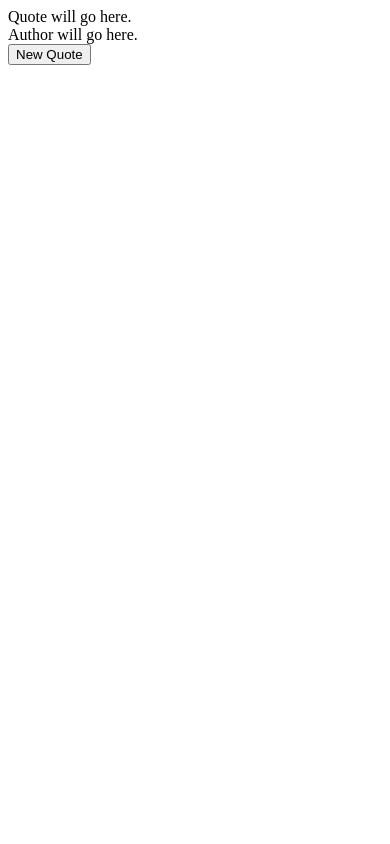
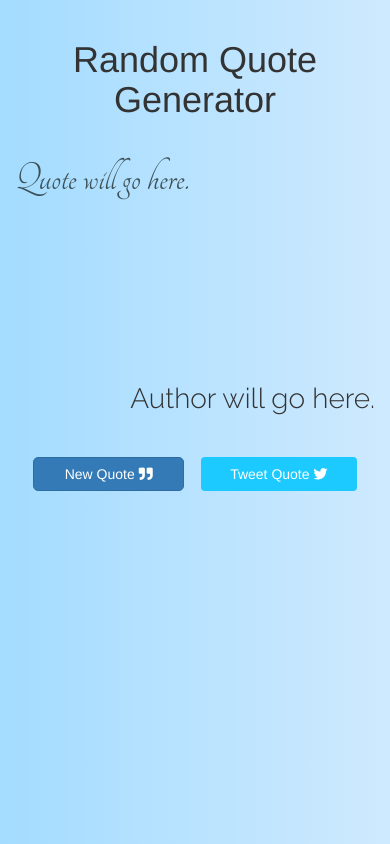
Before and after one commit to dufferbrady/Random-Quote-Generator, a plain HTML site: page index.html in a window 390 px wide. Drawn offline with nearby package versions, Linux system fonts and the light colour scheme.

Commit message:
Updated the index file
Included Bootstrap, font awesome and some google fonts. Also used the style sheet to create a nice looking responsive app.

```diff
--- a/index.html
+++ b/index.html
@@ -2,21 +2,56 @@
 <html>
 <head>
 	<title>Random Quote Generator</title>
+
+	<!-- Local CSS style sheet -->
+	<link rel="stylesheet" type="text/css" href="style.css">
+
+	<!-- Latest compiled and minified CSS -->
+	<link rel="stylesheet" href="https://maxcdn.bootstrapcdn.com/bootstrap/3.3.7/css/bootstrap.min.css" integrity="sha384-BVYiiSIFeK1dGmJRAkycuHAHRg32OmUcww7on3RYdg4Va+PmSTsz/K68vbdEjh4u" crossorigin="anonymous">
+
+	<!-- Google Fonts Tangerine-->
+	<link href="https://fonts.googleapis.com/css?family=Tangerine" rel="stylesheet">
+
+	<!-- Google Fonts Raleway -->
+	<link href="https://fonts.googleapis.com/css?family=Raleway:300,400" rel="stylesheet">
+
+	<!-- Font Awesome CDN -->
+	<link rel="stylesheet" href="https://use.fontawesome.com/releases/v5.0.12/css/all.css" integrity="sha384-G0fIWCsCzJIMAVNQPfjH08cyYaUtMwjJwqiRKxxE/rx96Uroj1BtIQ6MLJuheaO9" crossorigin="anonymous">
+
 </head>
 <body>
-	<div id = "quote">
-		Quote will go here.
+	<h1>Random Quote Generator</h1>
+	<div class = "container">
+		<div class = "row">
+			<div class = "col-sm-10 col-md-8 col-lg-8">
+				<div id = "quote">
+				Quote will go here.
+				</div>
+			</div>
+		</div>
+		<div class = "row">
+				<div class = "col-sm-6 offset-sm-4 col-md-8 offset-md-2 col-lg-8 offset-lg-2">
+					<div id = "author">
+					Author will go here.
+					</div>
+				</div>
+			</div>
+		<div class = "buttons">
+			<button class = "btn btn-primary" id = "submit">New Quote   <i class="fas fa-quote-right"></i></button>
+			<button class = "btn" id = "tweet">Tweet Quote <i class="fab fa-twitter"></i></button>
+		</div>
 	</div>
-	<div id = "author">
-		Author will go here.
-	</div>
-	<button id = "submit">New Quote</button>
+
 
 <script
   src="https://code.jquery.com/jquery-3.3.1.min.js"
   integrity="sha256-FgpCb/KJQlLNfOu91ta32o/NMZxltwRo8QtmkMRdAu8="
   crossorigin="anonymous"></script>
+
 <script type="text/javascript" src="main.js"></script>
+
+<!-- Latest compiled and minified JavaScript -->
+<script src="https://maxcdn.bootstrapcdn.com/bootstrap/3.3.7/js/bootstrap.min.js" integrity="sha384-Tc5IQib027qvyjSMfHjOMaLkfuWVxZxUPnCJA7l2mCWNIpG9mGCD8wGNIcPD7Txa" crossorigin="anonymous"></script>
 </body>
 
 </html>
--- a/main.js
+++ b/main.js
@@ -12,9 +12,9 @@ $(document).ready(function() {
 			success: function(response) {
 				$('#quote').text(response.quoteText);
 				if (response.quoteAuthor) {
-					$('#author').text(response.quoteAuthor);
+					$('#author').text('- ' + response.quoteAuthor);
 				}	else {
-					$('#author').text('Unknown');
+					$('#author').text('- Unknown');
 				}
 			}
 		});
```
